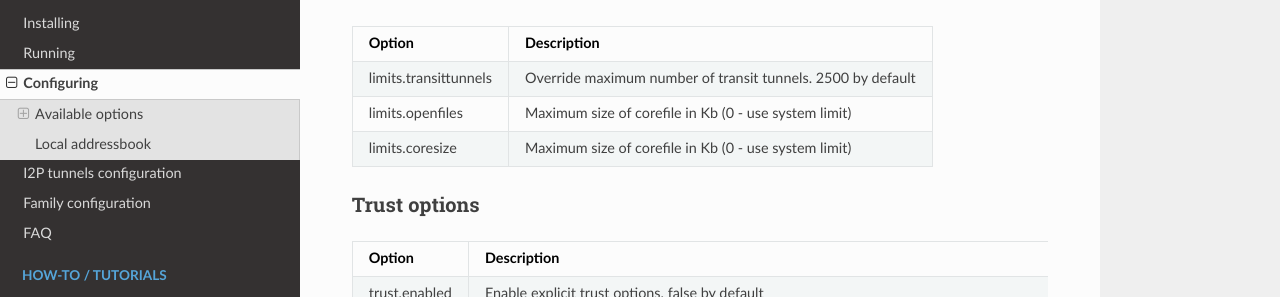
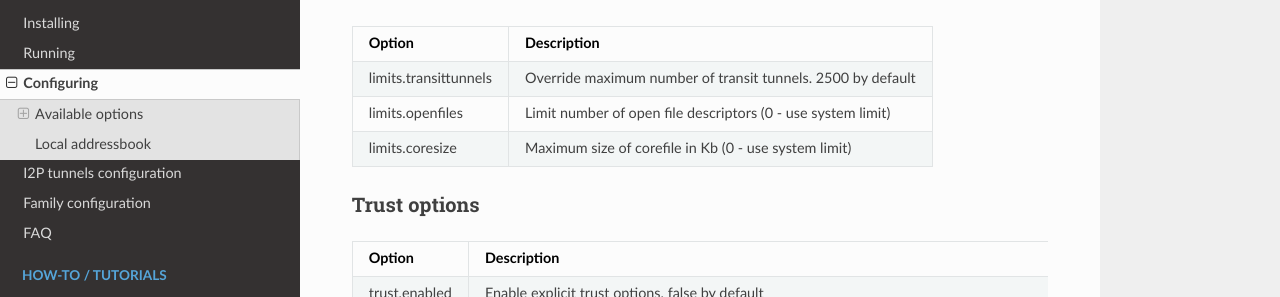
Before and after one commit to PurpleI2P/i2pd_docs_en, an MkDocs documentation site: the page built from docs/user-guide/configuration.md, in a window 1280 px wide and 900 px high, scrolled down 4719 px. Shown: the part 154-451 px from the top of the window. Built offline with MkDocs 1.6.1, drawn with Linux system fonts in a browser that asks for light colours; nearby versions of some CDN libraries; old or Windows-style settings are respelled for this version of MkDocs.

Commit message:
Fix docs

```diff
--- a/docs/user-guide/configuration.md
+++ b/docs/user-guide/configuration.md
@@ -180,7 +180,7 @@ addressbook.subscriptions              | AddressBook subscriptions URLs, separat
 Option                                 | Description
 -------------------------------------- | --------------------------------------
 limits.transittunnels                  | Override maximum number of transit tunnels. 2500 by default
-limits.openfiles                       | Maximum size of corefile in Kb (0 - use system limit)
+limits.openfiles                       | Limit number of open file descriptors (0 - use system limit)
 limits.coresize                        | Maximum size of corefile in Kb (0 - use system limit)
 
 ### Trust options
```
